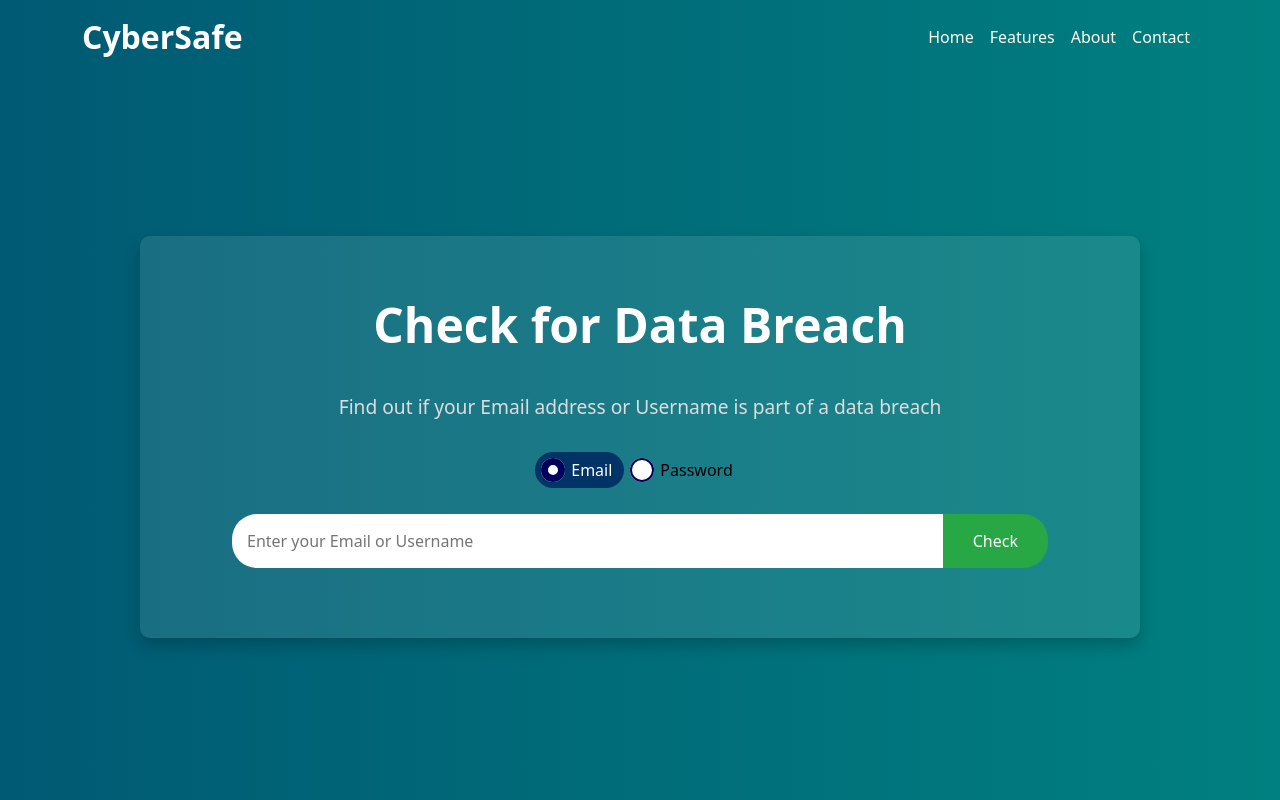
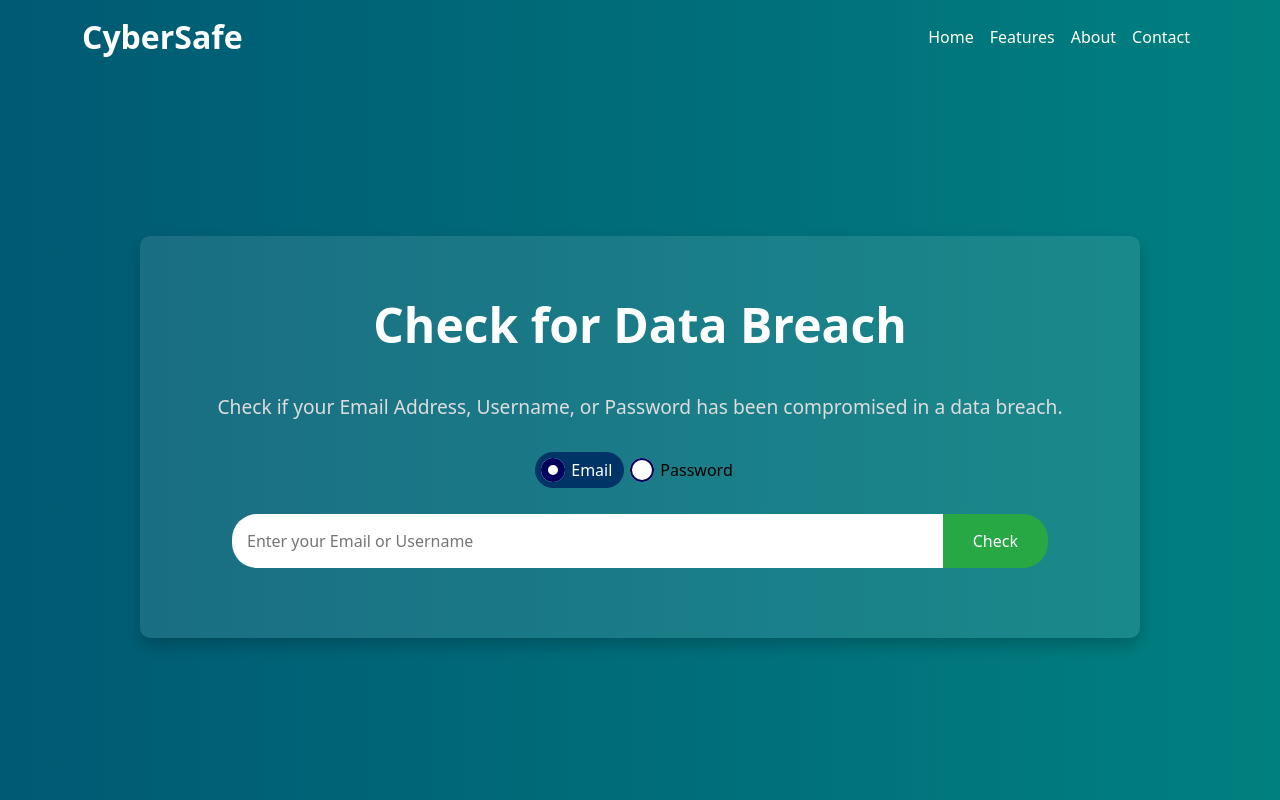
Before and after one commit to arulebin/CyberSafe, a plain HTML site: page Features/DataBreach/features.html in a window 1280 px wide. Drawn offline with nearby package versions, Linux system fonts and the light colour scheme.

Commit message:
Add the option to check for password breach

```diff
--- a/Features/DataBreach/features.html
+++ b/Features/DataBreach/features.html
@@ -35,7 +35,7 @@
 
     <div class="wrapper">
         <h1 class="custom-logo">Check for Data Breach</h1>
-        <p class="description">Find out if your Email address or Username is part of a data breach</p>
+        <p class="description">Check if your Email Address, Username, or Password has been compromised in a data breach.</p>
         <div class="container">
             <form>
                 <label>
```
